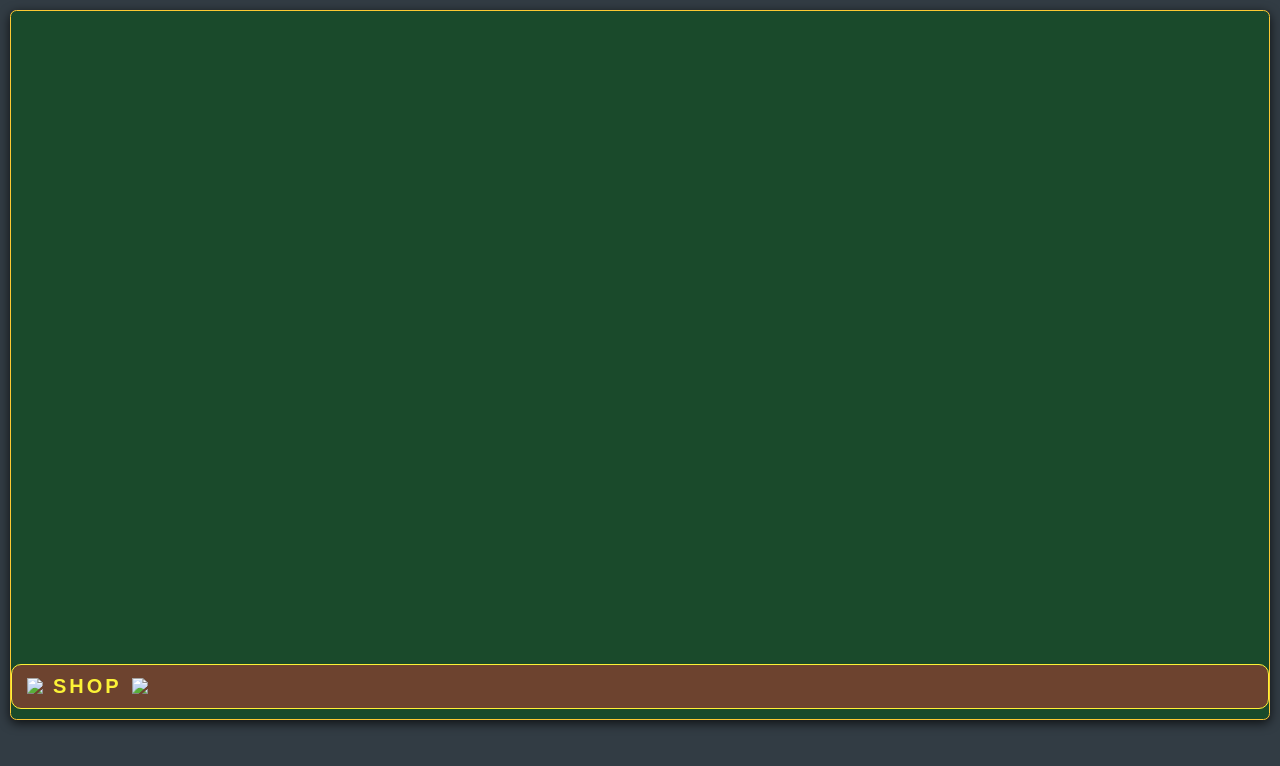
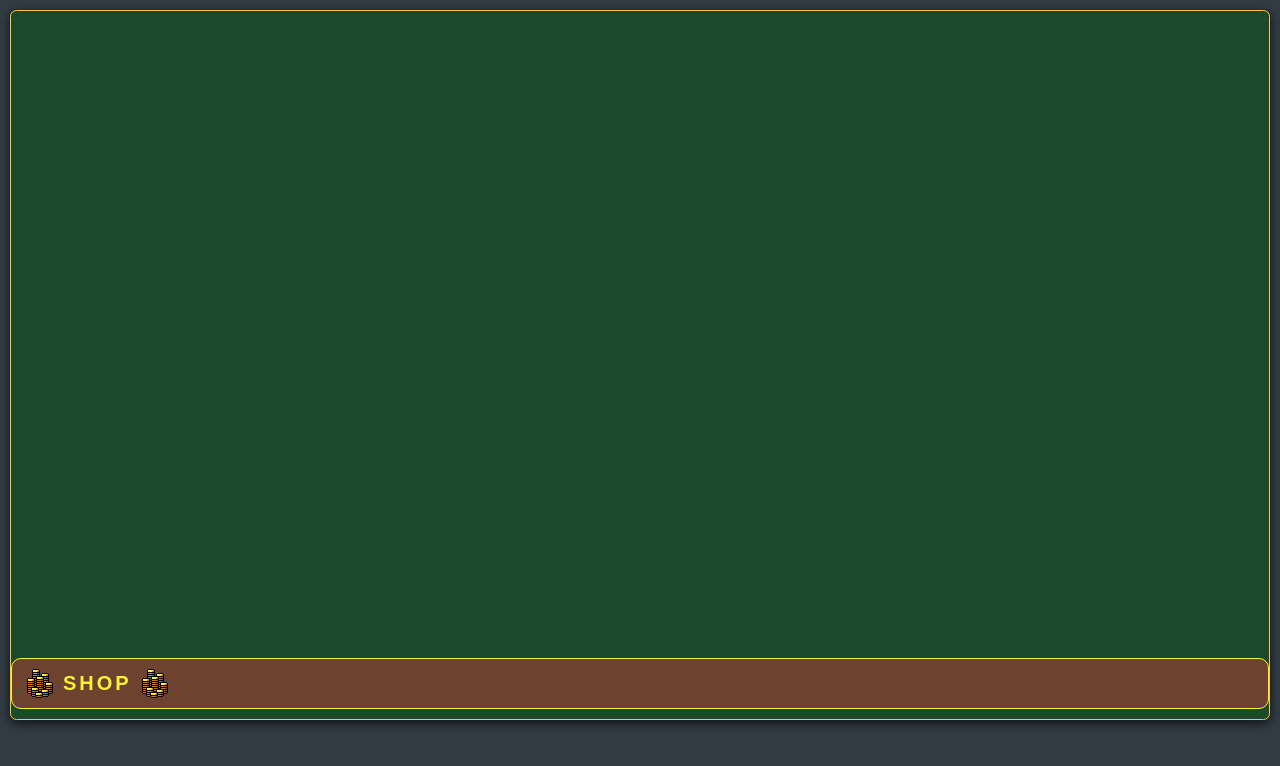
Before and after one commit to Cam-Smith-Games/Tower-Defense, a plain HTML site: page index.html in a window 1280 px wide. Drawn offline with nearby package versions, Linux system fonts and the light colour scheme; the site is published under a folder, as on GitHub Pages, so addresses that start at the root find nothing.

Commit message:
Update index.html

```diff
--- a/index.html
+++ b/index.html
@@ -56,9 +56,9 @@
             </div>
 
             <button id="btnSell" type="button">
-                <img src="/img/coins.png" />
+                <img src="img/coins.png" />
                 <span>SELL</span>
-                <img src="/img/coins.png" />
+                <img src="img/coins.png" />
             </button>
         </div>
 
@@ -66,9 +66,9 @@
         <div id="lives"></div>
 
         <button id="btnShop" type="button">
-            <img src="/img/coins.png" />
+            <img src="img/coins.png" />
             <span>SHOP</span>
-            <img src="/img/coins.png" />
+            <img src="img/coins.png" />
         </button>
 
     </div>
```
